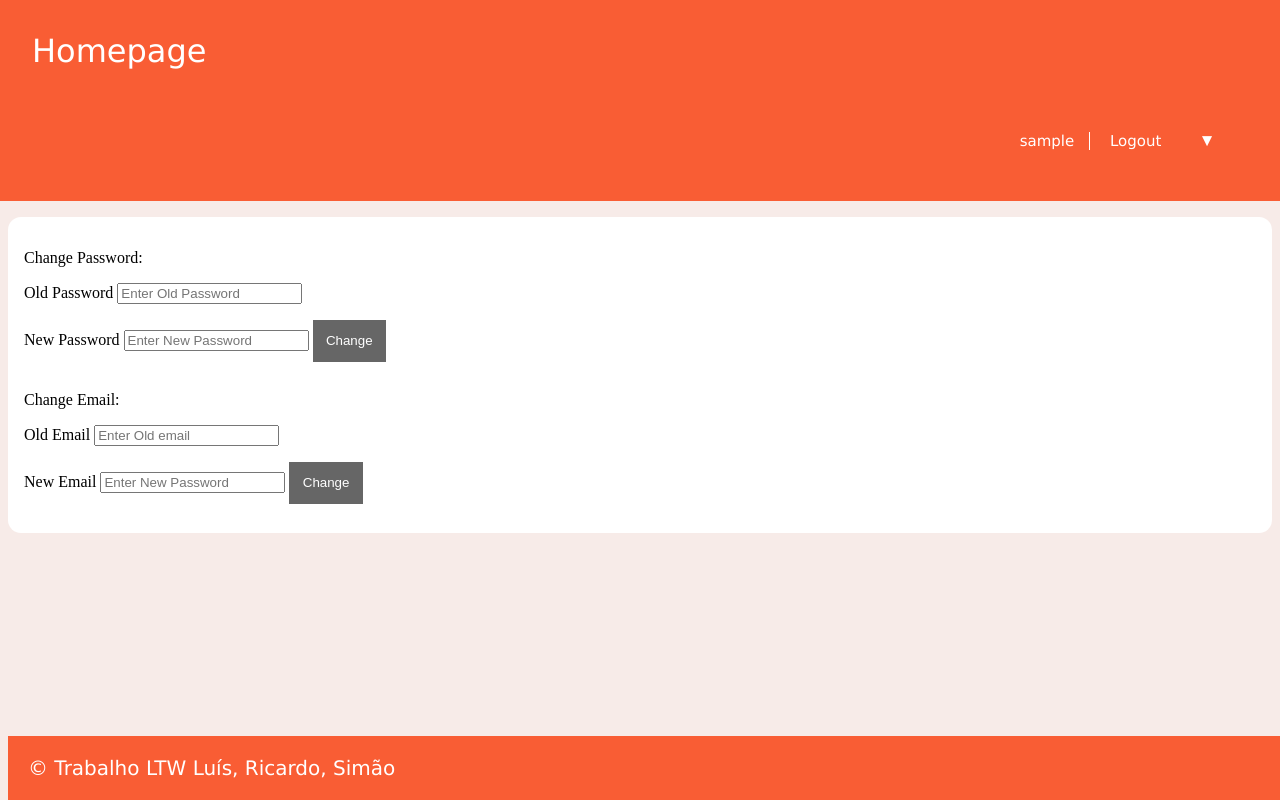
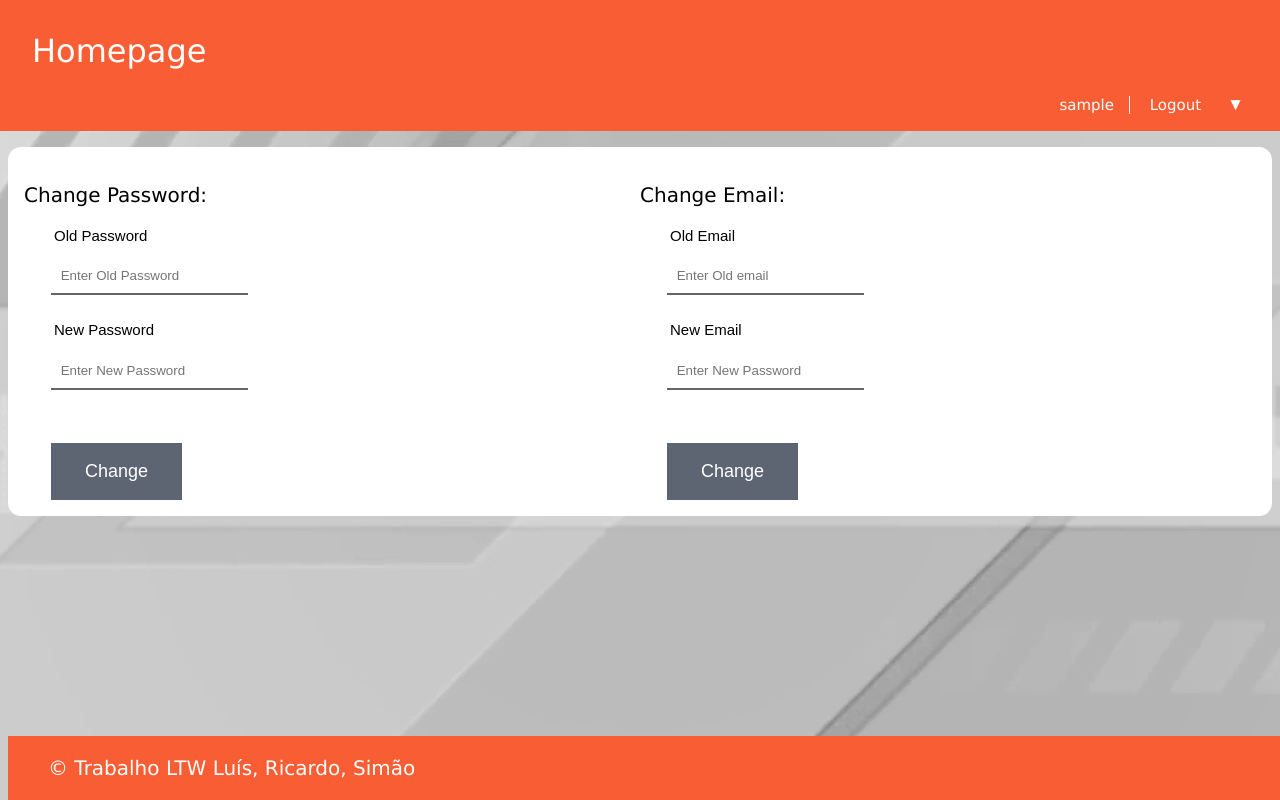
Before and after one commit to LuisAlvelaMendes/LTW, a PHP site: page /pages/edit.php in a window 1280 px wide. Run offline with PHP 8.4, Linux system fonts and the light colour scheme; the visitor is signed in with stand-in values (Sample User, id 1); data comes from the database, SQL or seed files in the repository; some libraries are stand-ins or nearby versions.

Commit message:
Added Background image and adapted the rest of the css

```diff
--- a/css/common.css
+++ b/css/common.css
@@ -9,7 +9,7 @@ body {
 
 	max-width: 80em;
 
-	background-color: #F7EBE8;
+	background: url(../images/background.png) no-repeat center center fixed;
 }
 
 body > header{
@@ -120,8 +120,13 @@ body > #messages .success {
 
 	margin: 2px 0.5em 15px 0.5em;
 	padding: 4px 3px 7px 0;
-	width: 99%;
+	max-width: 80em;
+	width: 99.5%;
 	font-family: Arial, sans-serif;
+}
+
+.up, .down {
+	cursor: pointer;
 }
 
 .up:before {
@@ -252,5 +257,5 @@ footer {
 
 footer p {
 	font-size: 20px;
-	padding-left: 1em;
+	padding-left: 2em;
 }
--- a/css/edit.css
+++ b/css/edit.css
@@ -1,4 +1,11 @@
+#editButton {
+	margin-top: 1em;
+	margin-left: 0.5em;
+}
+
 #edit {
+	display: flex;
+
     background-color: white;
     border-radius: 13px;
 
@@ -6,15 +13,33 @@
     padding: 1em;
 }
 
-button {
-	margin: 1em;
-	margin-left: 0;
-	padding: 1em;
+#edit p {
+	font-size: 20px;
+	font-family: Verdana, sans-serif;
+}
 
-	margin-top: 1.2em;
+#edit button {
+	margin: 1.5em 0 0 1.5em;
+}
 
-	background-color: #666666;
-	color: white;
+#edit label {
+	font-size: 15px;
+	font-family: Arial, sans-serif;
+
+	margin: 2em;
+}
+
+#chngPass , #chngEmail {
+	flex: 50%;
+}
+
+.input {
+	display: block;
+	padding: 10px;
+	margin: 1em 0em 2em 2em;
 
 	border: none;
+	border-bottom: 2px solid #666666;
+
+	font-family: Arial, sans-serif;
 }
--- a/css/story.css
+++ b/css/story.css
@@ -80,6 +80,10 @@
     outline: none;
 }
 
+.submitComment:disabled {
+    background-color: #7D98A1;
+}
+
 .usrComment:first-child {
     margin-top: 2em;
 }
--- a/pages/profile.php
+++ b/pages/profile.php
@@ -2,7 +2,6 @@
     include_once('../includes/session.php');
 
     include_once('../templates/tpl_common.php');
-    include_once('../templates/tpl_sub.php');
     include_once('../templates/tpl_profile.php');
 
     include_once('../database/db_user.php');
@@ -25,7 +24,7 @@
 
     draw_user_info($usernameOfProfile, $userInfo[0]['created'], $userInfo[0]['points'], $userInfo[0]['email']);
 
-    draw_subscribersAside($usernameOfProfile);
+    draw_subscribedChannels($usernameOfProfile);
 
     draw_posted_stories($usernameOfProfile);
 
--- a/templates/tpl_auth.php
+++ b/templates/tpl_auth.php
@@ -12,7 +12,7 @@
 			<label for="password">Password</label>
 			<input type="password" placeholder="Enter Password" name="password" required>
 
-			<button type="submit">Login</button>
+			<button class="button" type="submit">Login</button>
 		</form>
 	</section>
 <?php } ?>
@@ -35,7 +35,7 @@
 			<label for="Repeat password">Password</label>
 			<input type="password" placeholder="Repeat Password" name="password2" required>
 
-			<button type="submit">Register</button>
+			<button class="button" type="submit">Register</button>
 		</form>
 	</section>
 <?php } ?>
--- a/templates/tpl_profile.php
+++ b/templates/tpl_profile.php
@@ -5,9 +5,9 @@
 
 <?php // Draws edit button ?>
 <?php function draw_edit_profile_button() { ?>
-	<link rel="stylesheet" href="../css/auth.css">
+	<link rel="stylesheet" href="../css/edit.css">
 
-	<button id="editButton" onclick="window.location.href='../pages/edit.php'"> Edit Profile Info </button>
+	<button class="button" id="editButton" onclick="window.location.href='../pages/edit.php'"> Edit Profile Info </button>
 <?php } ?>
 
 <?php // Draws edit profile page ?>
@@ -15,37 +15,36 @@
 	<link rel="stylesheet" href="../css/edit.css">
 
 	<section id="edit">
+		<div id="chngPass">
 			<form action="../actions/action_editPass.php" method="post">
-
 				<p> Change Password: </p>
 
-            <label for="oldpassword">Old Password</label>
-			<input type="password" placeholder="Enter Old Password" name="oldpassword" required>
+				<label>Old Password</label>
+				<input class="input" type="password" placeholder="Enter Old Password" name="oldpassword" required>
 
-			<br>
-
-			<label for="newpassword">New Password</label>
-			<input type="password" placeholder="Enter New Password" name="newpassword" required>
+				<label>New Password</label>
+				<input class="input"  type="password" placeholder="Enter New Password" name="newpassword" required>
 
 				<input type="hidden" name="csrf" value="<?=$_SESSION['csrf']?>">
-			<button type="submit">Change</button>
+				<button class="button" type="submit">Change</button>
 			</form>
+		</div>
 
+		<div id="chngEmail">
 			<form action="../actions/action_editEmail.php" method="post">
 
 				<p> Change Email: </p>
 
 				<label for="oldemail">Old Email</label>
-			<input type="email" placeholder="Enter Old email" name="oldemail" required>
-
-			<br>
+				<input class="input"  type="email" placeholder="Enter Old email" name="oldemail" required>
 
 				<label for="newemail">New Email</label>
-			<input type="email" placeholder="Enter New Password" name="newemail" required>
+				<input class="input" type="email" placeholder="Enter New Password" name="newemail" required>
 
 				<input type="hidden" name="csrf" value="<?=$_SESSION['csrf']?>">
-			<button type="submit">Change</button>
+				<button class="button" type="submit">Change</button>
 			</form>
+		</div>
 	</section>
 <?php } ?>
 
@@ -53,7 +52,7 @@
 <?php function draw_posted_stories($username) { ?>
 	<link rel="stylesheet" href="../css/profile.css">
 
-	<section id="subscriptions">
+	<section class="userHistory">
 		<h3> User's Posted Stories: </h3>
 
 		<?php
@@ -71,7 +70,7 @@
 
 <?php // Draws comments posted by the user ?>
 <?php function draw_posted_comments($username) { ?>
-	<section id="subscriptions">
+	<section class="userHistory">
 		<h3> User's Posted Comments: </h3>
 
 		<?php
@@ -101,3 +100,23 @@
 	</section>
 
 <?php } ?>
+
+<?php // Draws user subscribed channels ?>
+<?php function draw_subscribedChannels($username) { ?>
+  <link rel="stylesheet" href="../css/story.css">
+
+  <section class="userHistory">
+      <h3> User's Subscribed Channels: </h3>
+
+      <?php
+      $subscribedChannelsNames = getSubscribedChannels($username);
+
+      if(empty($subscribedChannelsNames)) { ?>
+        <p> User has not subscribed to any channel..</p>
+      <?php } else {
+        foreach( $subscribedChannelsNames as $channelName) { ?>
+          <p><a onclick="window.location.href='../pages/channel.php?name=<?=$channelName['channel']?>'"><?=$channelName['channel']?></a></p>
+        <?php }
+      } ?>
+  </section>
+<?php } ?>
--- a/templates/tpl_search.php
+++ b/templates/tpl_search.php
@@ -4,6 +4,7 @@
 
     <link rel="stylesheet" href="../css/search.css">
 
+    <section id="searchArea">
         <label>Search:</label>
         <input id="search" name="pattern" type="text" placeholder="Press Enter to search" size="70">
 
@@ -12,6 +13,7 @@
             <input type="checkbox" id="searchStories" checked><label>Stories</label>
             <input type="checkbox" id="searchComments" checked><label>Comments</label>
         </div>
+    </section>
 
     <section id="matches"></section>
 <?php } ?>
--- a/templates/tpl_sub.php
+++ b/templates/tpl_sub.php
@@ -25,26 +25,6 @@
   </section>
 <?php } ?>
 
-<?php // Draws user subscribed channels ?>
-<?php function draw_subscribersAside($username) { ?>
-  <link rel="stylesheet" href="../css/story.css">
-
-  <section id="subscriptions">
-      <h3> User's Subscribed Channels: </h3>
-
-      <?php
-      $subscribedChannelsNames = getSubscribedChannels($username);
-
-      if(empty($subscribedChannelsNames)) { ?>
-        <p> User has not subscribed to any channel..</p>
-      <?php } else {
-        foreach( $subscribedChannelsNames as $channelName) { ?>
-          <p><a onclick="window.location.href='../pages/channel.php?name=<?=$channelName['channel']?>'"><?=$channelName['channel']?></a></p>
-        <?php }
-      } ?>
-  </section>
-<?php } ?>
-
 <?php // Draws top channels under header banner in homepage ?>
 <?php function draw_topchannels($topchannels) { ?>
     <link rel="stylesheet" href="../css/top_subs.css">
```
Also changed, not shown: css/auth.css (+7 -1 lines), css/profile.css (+15 -16 lines), css/search.css (+11 -2 lines), images/background.png (added). Lines whose indentation alone changed are shown as unchanged.
